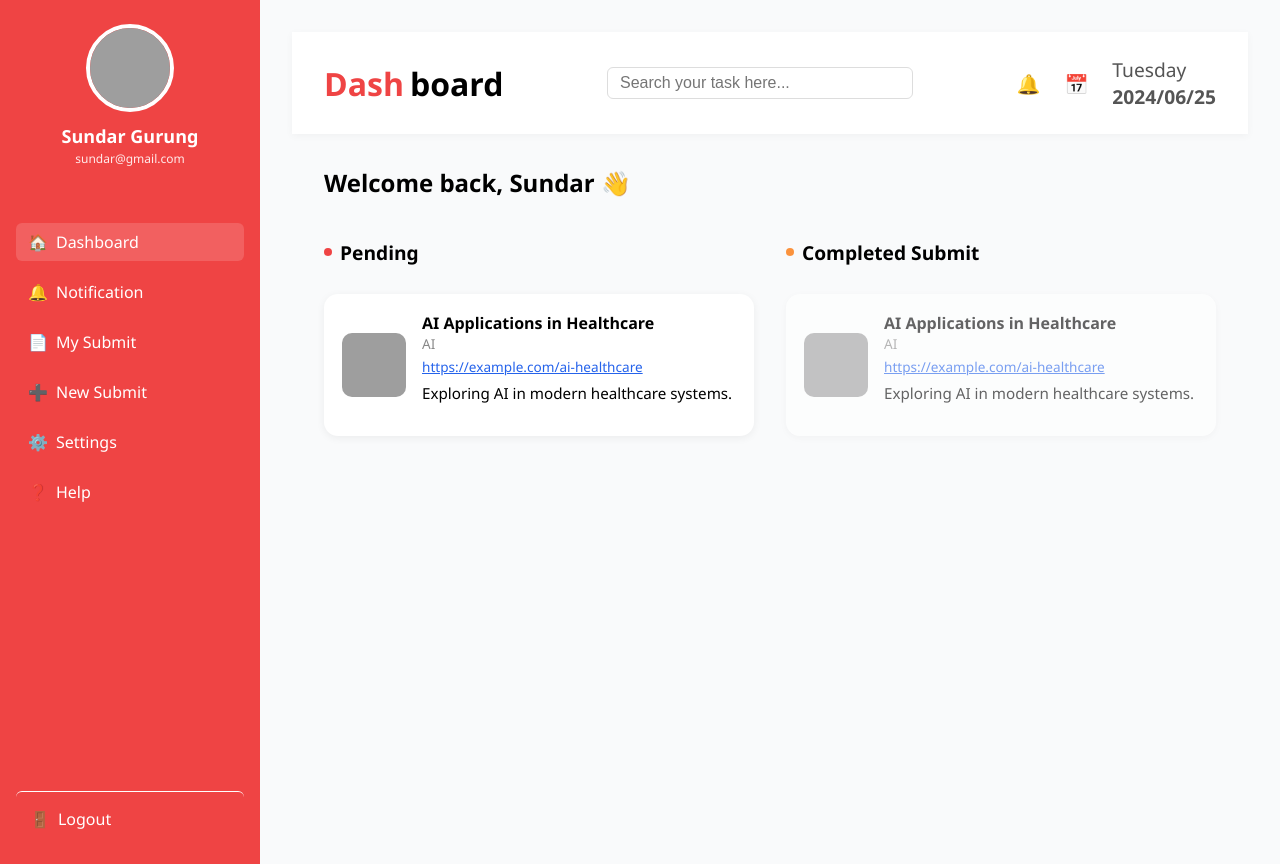
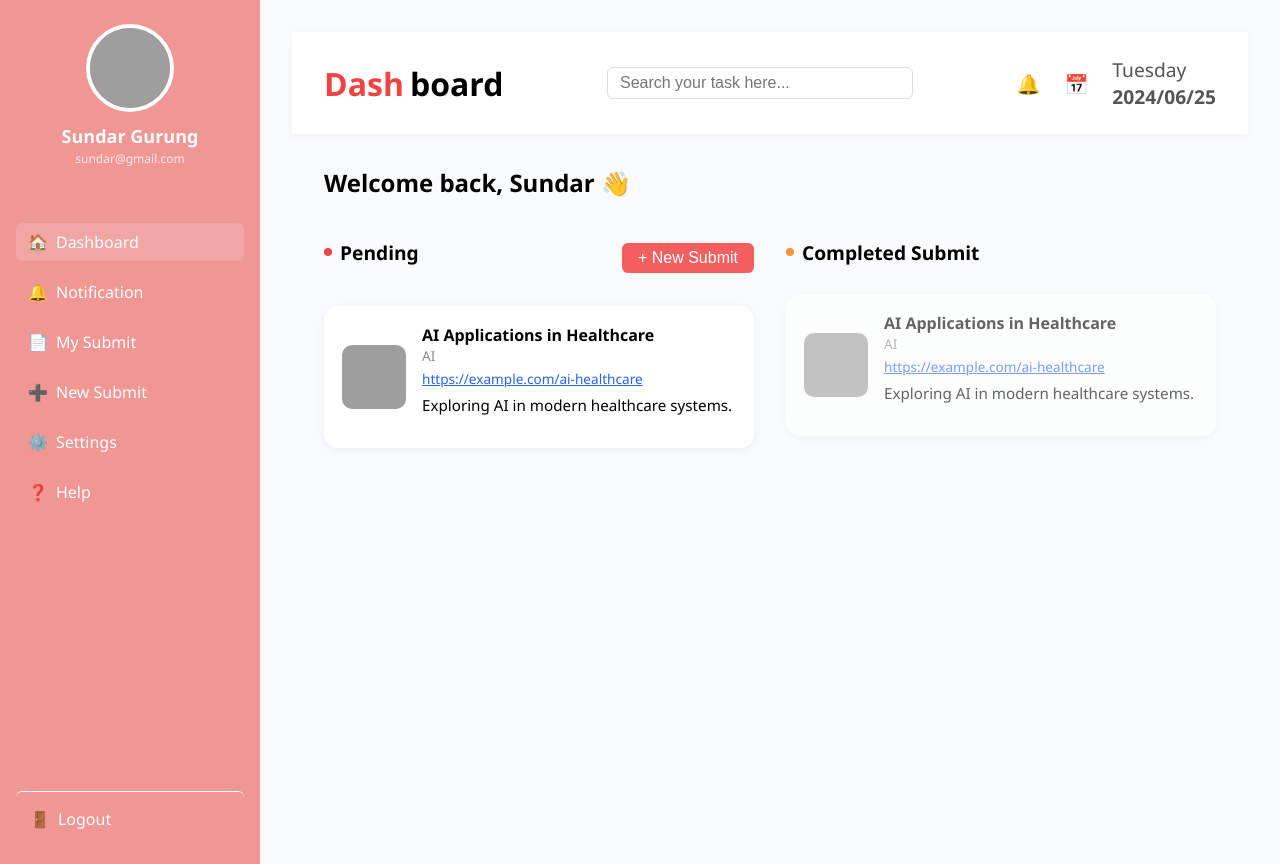
Before and after one commit to sueyan9/SPEED, a Next.js app in the folder frontend/: page /dashboard in a window 1280 px wide. Built offline with nearby package versions, Linux system fonts and the light colour scheme; grey boxes are pictures that could not be loaded.

Commit message:
Dashboard:CSS Adjust/Sidebar

```diff
--- a/frontend/src/app/dashboard/Dashboard.css
+++ b/frontend/src/app/dashboard/Dashboard.css
@@ -196,3 +196,22 @@
     background: #ef4444;
     color: #fff;
   }
+  .pending-header {
+    display: flex;
+    align-items: center;
+    justify-content: space-between;
+    margin-bottom: 12px;
+  }
+  .new-submit-btn {
+    background: #f35f5f;
+    color: #fff;
+    border: none;
+    border-radius: 6px;
+    padding: 6px 16px;
+    font-size: 1rem;
+    cursor: pointer;
+    transition: background 0.2s;
+  }
+  .new-submit-btn:hover {
+    background: rgb(240, 150, 147);
+  }
--- a/frontend/src/app/dashboard/page.jsx
+++ b/frontend/src/app/dashboard/page.jsx
@@ -60,10 +60,15 @@ export default function Dashboard() {
           <div className="cards-row">
             {/* Pending */}
             <div className="card-col">
-              <div className="card-title pending">
-                <span></span>
-                <h2>Pending</h2>
-              </div>
+            <div className="pending-header">
+                <div className="card-title pending">
+                    <span></span>
+                    <h2>Pending</h2>
+                </div>
+                <button className="new-submit-btn" onClick={() => setShowModal(true)}>
+                    + New Submit
+                </button>
+                </div>
               {submits
                 .filter((s) => s.status === "pending")
                 .map((item, idx) => (
--- a/frontend/src/components/Sidebar.css
+++ b/frontend/src/components/Sidebar.css
@@ -1,6 +1,6 @@
 .sidebar {
     width: 260px;
-    background: #ef4444;
+    background: rgb(240, 150, 147);
     color: #fff;
     min-height: 100vh;
     display: flex;
@@ -35,7 +35,7 @@
   }
 
   .menu {
-    flex: 1;
+    flex: 1 1 auto;
     display: flex;
     flex-direction: column;
     gap: 10px;
```
